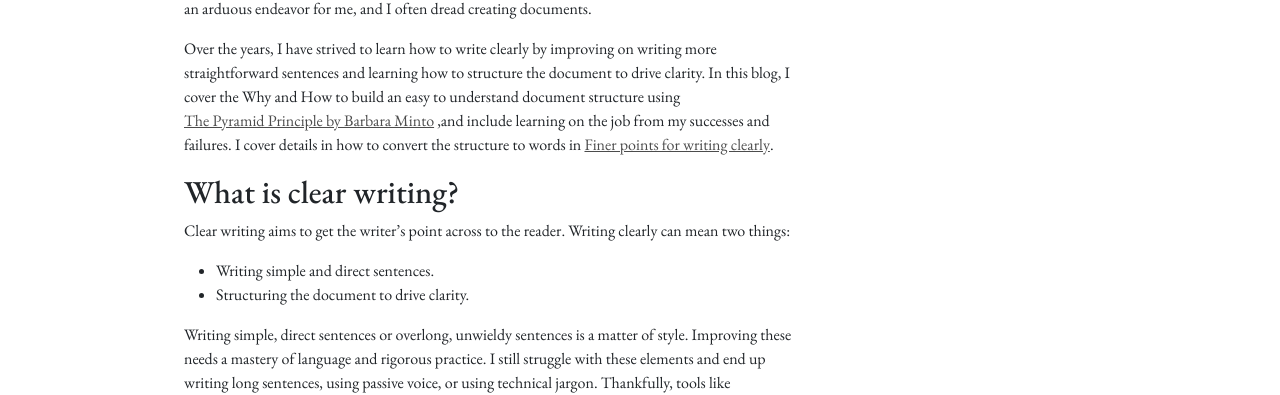
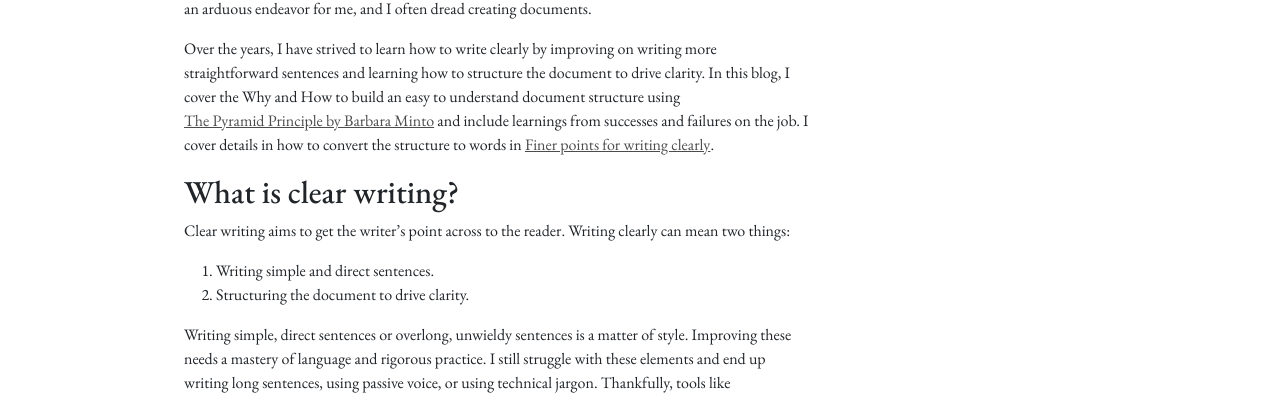
Before and after one commit to manoharmadhira/manoharmadhira.github.io, a Jekyll site: the page built from business/_posts/2022-12-11-writing-clearly.md, in a window 1280 px wide and 900 px high, scrolled down 943 px. Shown: the part 150-545 px from the top of the window. Built offline with Jekyll 4.4.1, drawn with Linux system fonts in a browser that asks for light colours; nearby versions of some CDN libraries; some web fonts are replaced.

Commit message:
Update 2022-12-11-writing-clearly.md
Minor Edits

```diff
--- a/business/_posts/2022-12-11-writing-clearly.md
+++ b/business/_posts/2022-12-11-writing-clearly.md
@@ -18,12 +18,12 @@ Writing is an essential skill in business to communicate our ideas, get buy-in,
 <!--more-->
 As a Product Manager, I often write documents for different purposes like communicating our vision to our customers, communicating customer needs to the engineering teams, communicating status to our executives, or obtaining buy-in from stakeholders. Unfortunately, I do not enjoy writing. Writing is an arduous endeavor for me, and I often dread creating documents.
 
-Over the years, I have strived to learn how to write clearly by improving on writing more straightforward sentences and learning how to structure the document to drive clarity. In this blog, I cover the Why and How to build an easy to understand document structure using [The Pyramid Principle by Barbara Minto](https://www.amazon.com/Pyramid-Principle-Present-Thinking-Clearly-dp-0273659030/dp/0273659030/ref=dp_ob_title_bk) ,and include learning on the job from my successes and failures. I cover details in how to convert the structure to words in [Finer points for writing clearly]({% post_url business/2022-12-12-finer-points-of-writing-clearly %}).
+Over the years, I have strived to learn how to write clearly by improving on writing more straightforward sentences and learning how to structure the document to drive clarity. In this blog, I cover the Why and How to build an easy to understand document structure using [The Pyramid Principle by Barbara Minto](https://www.amazon.com/Pyramid-Principle-Present-Thinking-Clearly-dp-0273659030/dp/0273659030/ref=dp_ob_title_bk) and include learnings from successes and failures on the job. I cover details in how to convert the structure to words in [Finer points for writing clearly]({% post_url business/2022-12-12-finer-points-of-writing-clearly %}).
 
 ## What is clear writing?
 Clear writing aims to get the writer's point across to the reader. Writing clearly can mean two things:
-- Writing simple and direct sentences.
-- Structuring the document to drive clarity.
+1. Writing simple and direct sentences.
+2. Structuring the document to drive clarity.
 
 Writing simple, direct sentences or overlong, unwieldy sentences is a matter of style. Improving these needs a mastery of language and rigorous practice. I still struggle with these elements and end up writing long sentences, using passive voice, or using technical jargon. Thankfully, tools like [Microsoft Editor](https://www.microsoft.com/en-us/microsoft-365/microsoft-editor) and [Grammarly](https://www.grammarly.com), built with artificial intelligence, help to find and correct these style errors.
 
```
